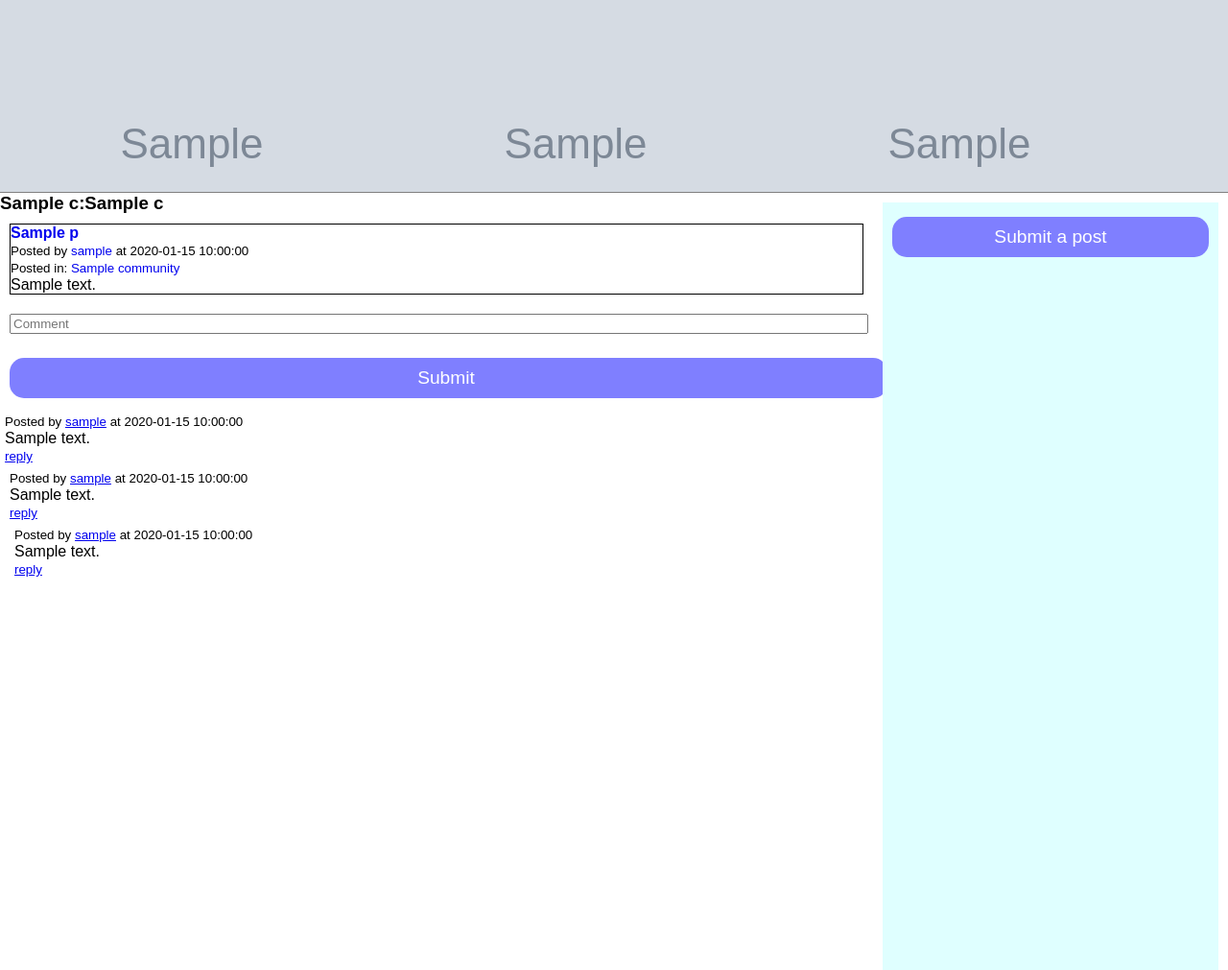
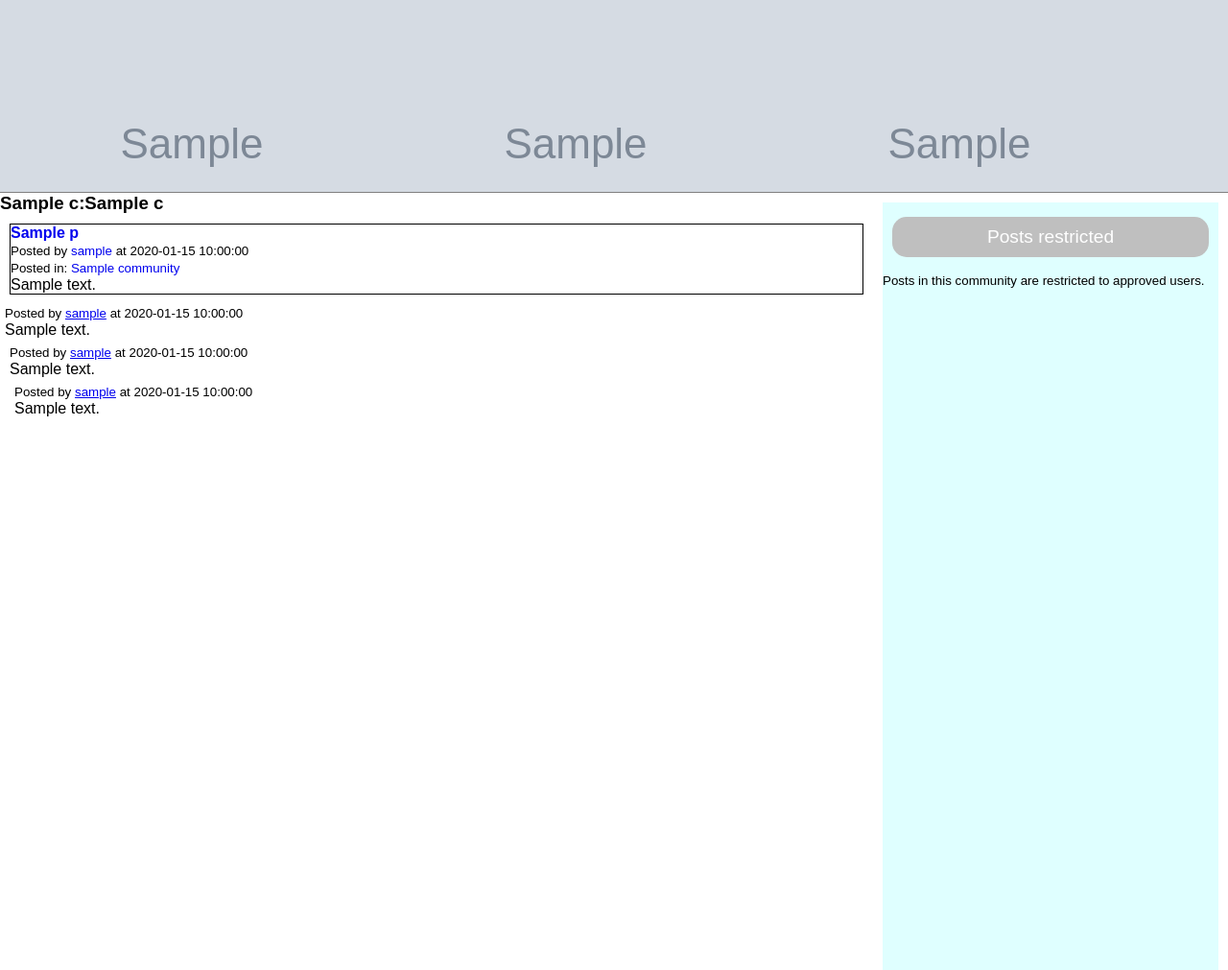
Before and after one commit to CrystalVulpine/forum-corrupted, a Flask app: template forum/templates/post.html in a window 1280 px wide. Shown: the part 34-1045 px from the top of the page at 96% size. Run offline with Flask 2, Linux system fonts and the light colour scheme; the template is opened without the code that fills it: most values are stand-ins (such as "Sample title", 1, 10 or a date in 2020); grey boxes marked "Sample" are stand-in pictures; parts of the project's set-up code (start-up, migrations or seed data) failed here and were passed over.

Commit message:
Implemented differerent community types (except private)

```diff
--- a/forum/routes.py
+++ b/forum/routes.py
@@ -244,7 +244,7 @@ def submit():
         for cname in communities:
             c = Community.get_community(cname)
             if c:
-                if v.admin < 1 and c.banned.filter_by(user_id = v.id).first():
+                if v.admin < 1 and (c.banned.filter_by(user_id = v.id).first() or (c.mode != "public" and (c.mode == "archived" or not c.contributors.filter_by(user_id = v.id).first()) and not c.mods.filter_by(user_id = v.id).first())):
                     continue
                 cp = CommunityPost(post_id = p.id, community_id = c.id)
                 if v.spammer:
@@ -272,7 +272,7 @@ def submit_comment():
         cps = comment.post.communities
         for cp in cps:
             c = cp.community
-            if v.admin < 1 and c.banned.filter_by(user_id = v.id).first():
+            if v.admin < 1 and (c.banned.filter_by(user_id = v.id).first() or ((c.mode != "public" and c.mode != "restricted") and (c.mode == "archived" or not c.contributors.filter_by(user_id = v.id).first()) and not c.mods.filter_by(user_id = v.id).first())):
                 continue
             if comment.parent_id != 0 and not comment.parent.communities.filter_by(comment_id = comment.parent_id).first():
                 continue
--- a/forum/static/main.css
+++ b/forum/static/main.css
@@ -50,6 +50,20 @@ html, body {
 	margin-bottom: 15px;
 }
 
+.submit-button-disabled {
+	color: white;
+	font-size: larger;
+	background-color: #bfbfbf;
+	border-radius: 15px;
+	margin: 10px;
+	display: block;
+	text-align: center;
+	padding: 10px;
+	text-decoration: none;
+	margin-top: 15px;
+	margin-bottom: 15px;
+}
+
 .content {
 	margin-right: 370px;
 }
--- a/forum/templates/index.html
+++ b/forum/templates/index.html
@@ -21,7 +21,9 @@
 	</div>
 	<div class="side">
 		<p>{{ sidebar_text }}</p>
-		<a class="submit-button" href="/submit">Submit a post</a>
+		{% if not (v and v.banned) %}
+			<a class="submit-button" href="{{ '/submit' if v else '/login/' }}">Submit a post</a>
+		{% endif %}
 	</div>
 	<div class="content">
 		<form id="search" action="search">
--- a/forum/templates/post.html
+++ b/forum/templates/post.html
@@ -8,6 +8,9 @@
 </head>
 
 <body>
+	{% set user_banned = v and c and v.admin < 1 and (v.banned or c.banned.filter_by(user_id = v.id).first()) %}
+	{% set user_contributor = v and c and c.contributors.filter_by(user_id = v.id).first() %}
+	{% set user_mod = v and c and c.mods.filter_by(user_id = v.id).first() %}
 	<div class="header">
 		<a href="/">Home</a>
 		<div class="header-right">
@@ -25,7 +28,19 @@
 	{% endif %}
 	<div class="side">
 		<p></p>
-		<a class="submit-button" href="{{'/c/' + c.name if c else ''}}/submit">Submit a post</a>
+		{% if not user_banned %}
+			{% if not c %}
+				<a class="submit-button" href="{{ '/submit' if v else '/login/' }}">Submit a post</a>
+			{% elif c.mode == "public" or user_mod or (user_contributor and c.mode != "archived") or (v and v.admin >= 1) %}
+				<a class="submit-button" href="{{ '/c/' + c.name if v else '/login/' }}/submit/">Submit a post</a>
+			{% elif c.mode == "archived" %}
+				<p class="submit-button-disabled">New posts disabled</p>
+				<small>This community is now archived and read-only.</small>
+			{% else %}
+				<p class="submit-button-disabled">Posts restricted</p>
+				<small>Posts in this community are restricted to approved users.</small>
+			{% endif %}
+		{% endif %}
 	</div>
 	<div class="content">
 		<h3>{{ c.name + ':' + c.title if c else '' }}</h3>
@@ -53,13 +68,6 @@
 				<p>{{ p.body }}</p>
 			</div>
 		</div>
-		<form id="comment-0" action="/api/comment" method="post">
-			<input type="text" name="body" placeholder="Comment" class="search-bar" maxlength="10000">
-			<input type="hidden" name="post" value="{{ p.id }}">
-			<input type="hidden" name="parent" value="0">
-			<input type="hidden" name="community" value="{{ c.id if c else 0 }}">
-			<a onclick="document.getElementById('comment-0').submit()" class="submit-button" href="javascript:void(0)" style="margin-right:-15px">Submit</a>
-		</form>
 		{% macro render_comment(pcomment) -%}
 			{% set ccomment = pcomment.comment %}
 			{% set comment = ccomment.comment %}
@@ -77,7 +85,14 @@
 					{% else %}
 						<p>{{ comment.body }}</p>
 					{% endif %}
-					<small><a class="reply-button" id="reply-{{ comment.id }}" href="javascript:void(0)" onclick="document.getElementById('comment-{{ comment.id }}').style = ''">reply</a></small>
+					{% if not user_banned and (not c or c.mode == "public" or c.mode == "restricted" or user_mod or (user_contributor and c.mode != "archived") or (v and v.admin >= 1)) %}
+						<small><a class="reply-button" id="reply-{{ comment.id }}"
+						{% if not v %}
+							href="/login/"
+						{% else %}
+							href="javascript:void(0)" onclick="document.getElementById('comment-{{ comment.id }}').style = ''"
+						{% endif %}
+						>reply</a></small>
 						<form id="comment-{{ comment.id }}" action="/api/comment" method="post" style="display: none!important">
 							<input type="text" name="body" placeholder="Comment" class="search-bar" maxlength="10000">
 							<input type="hidden" name="post" value="{{ p.id }}">
@@ -86,6 +101,7 @@
 							<a onclick="document.getElementById('comment-{{ comment.id }}').submit()" class="submit-button" href="javascript:void(0)" style="margin-right:-15px">Submit</a>
 							<a onclick="document.getElementById('comment-{{ comment.id }}').style = 'display: none!important'" class="submit-button" href="javascript:void(0)" style="margin-right:-15px">Cancel</a>
 						</form>
+					{% endif %}
 					{% for child in pcomment.children %}
 						{{ render_comment(child) }}
 					{% endfor %}
@@ -93,6 +109,21 @@
 			{% endif %}
 		{%- endmacro %}
 
+		{% if not user_banned and (not c or c.mode == "public" or c.mode == "restricted" or user_mod or (user_contributor and c.mode != "archived") or (v and v.admin >= 1)) %}
+			<form id="comment-0" action="/api/comment" method="post">
+				<input type="text" name="body" placeholder="Comment" class="search-bar" maxlength="10000">
+				<input type="hidden" name="post" value="{{ p.id }}">
+				<input type="hidden" name="parent" value="0">
+				<input type="hidden" name="community" value="{{ c.id if c else 0 }}">
+				<a
+				{% if not v %}
+					href="/login/"
+				{% else %}
+					onclick="document.getElementById('comment-0').submit()" href="javascript:void(0)"
+				{% endif %}
+				 class="submit-button" style="margin-right:-15px">Submit</a>
+			</form>
+		{% endif %}
 		{% for pcomment in comments %}
 			{{ render_comment(pcomment) }}
 		{% endfor %}
```
Also changed, not shown: forum/templates/base.html (+4 -11 lines), forum/templates/community.html (+14 -1 lines), forum/templates/userpage.html (+7 -2 lines). Lines whose indentation alone changed are shown as unchanged.
